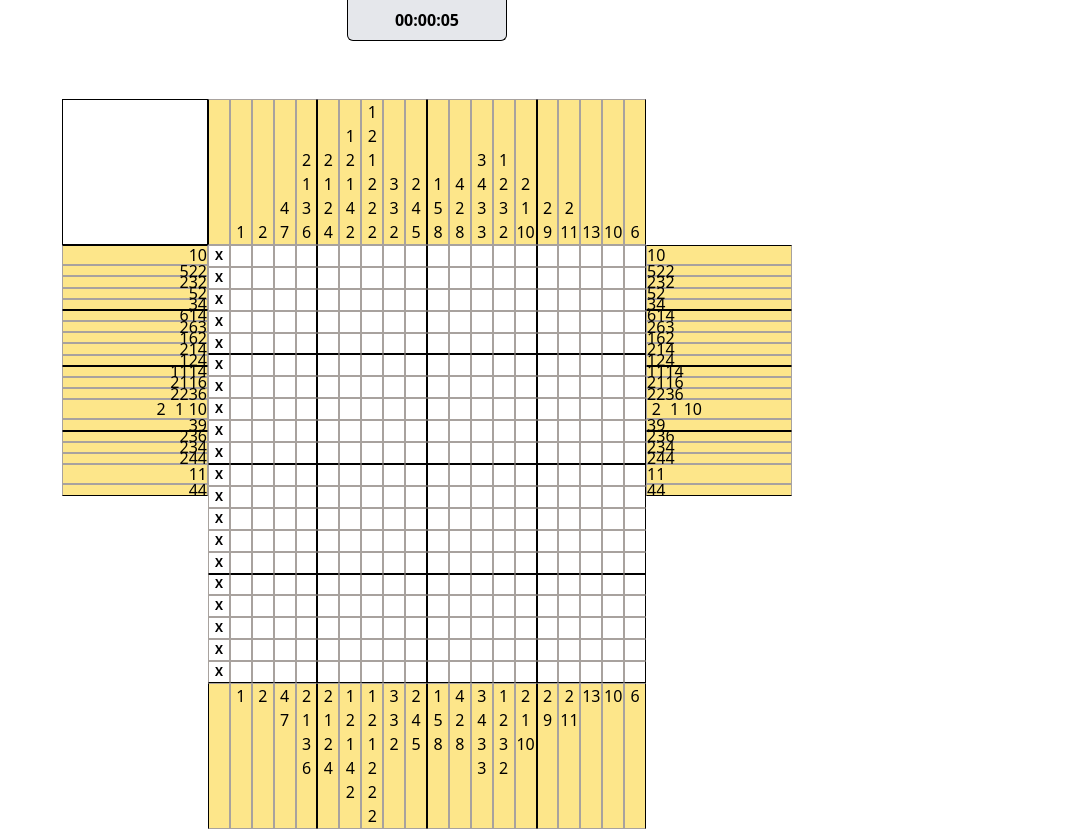
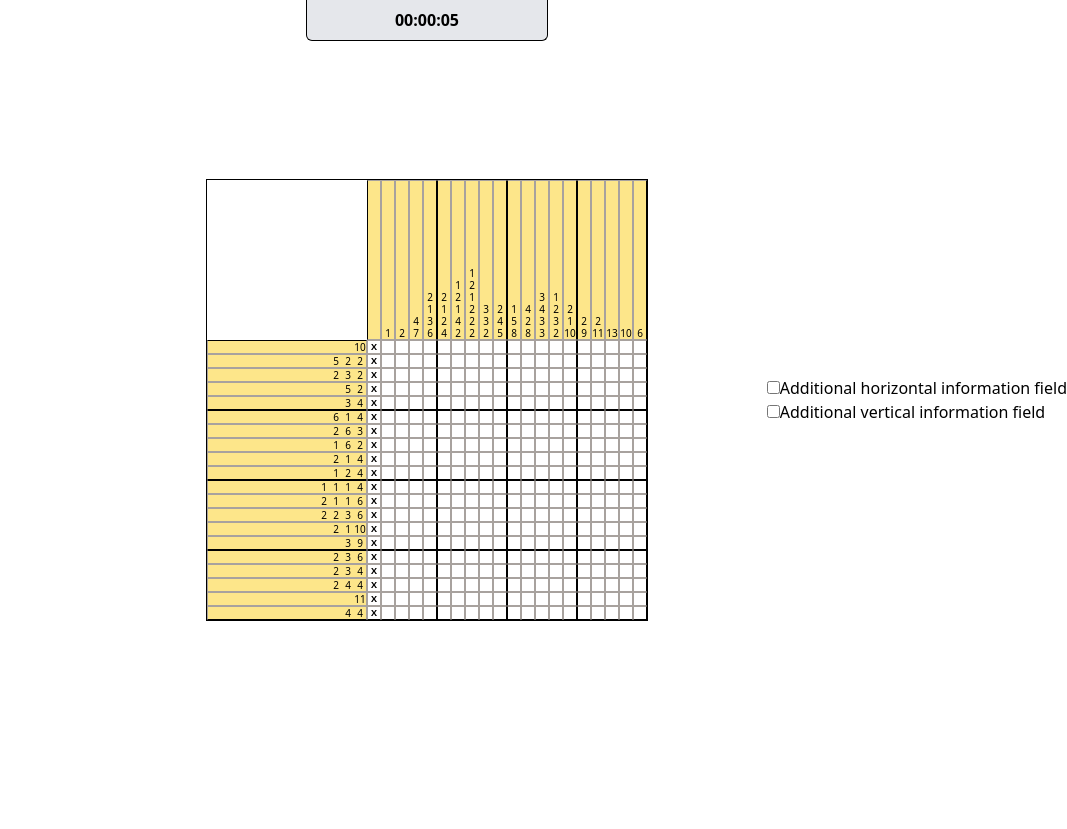
Before and after one commit to McLareni/nonogram, a React (Vite) app: page / in a window 1280 px wide. Shown: the whole page, without its empty margins (213-1280 px from the left). After the commit the page ends 800 px from the top, so only its background shows below. Built offline with nearby package versions, Linux system fonts and the light colour scheme.

Commit message:
changeSize

```diff
--- a/src/App.jsx
+++ b/src/App.jsx
@@ -10,8 +10,10 @@
 import GameField from "./components/GameField.jsx";
 import TopMenu from "./components/TopMenu.jsx";
 import Modal from "./components/Modal.jsx";
+import Settings from "./components/Settings.jsx";
 
 import { GridContext } from "./store/Grid-context.jsx";
+
 
 const infoLineVertical = GetRowsTabsVertical(DUMMY_APPLE.grid).tabList;
 const infoLineHorizontal = GetRowsTabsHorizontal(DUMMY_APPLE.grid).tabList;
@@ -100,6 +102,10 @@
   const [modalIsOpen, setModelIsOpen] = useState(false);
   const [ time, setTime ] = useState(0);
   const [grid, gridDispatch] = useReducer(gridReducer, initialGrid);
+  const [ visibleField, setVisibleField ] = useState({
+    horizontal: false,
+    vertical: false
+  })
 
   function changeColor(indexRow, indexCol, color) {
     gridDispatch({
@@ -158,11 +164,21 @@
     statusLineHorizontal: grid.statusLineHorizontal,
   };
 
+  function changeVisibleField(e, direction){
+    setVisibleField((prevVisible => {
+      let currVisible = {...prevVisible}
+      currVisible[direction] = e.target.checked;
+
+      return currVisible;
+    }))
+  }
+
   return (
     <GridContext.Provider value={gridCxt}>
       <Modal modalIsOpen={modalIsOpen} time={time}/>
       <TopMenu time={time}/>
-      <GameField emptyRow={emptyRow} emptyCol={emptyCol}/>
+      <GameField emptyRow={emptyRow} emptyCol={emptyCol} field={visibleField}/>
+      <Settings onChange={changeVisibleField}/>
     </GridContext.Provider>
   );
 }
--- a/src/components/Cell.jsx
+++ b/src/components/Cell.jsx
@@ -16,13 +16,13 @@
   let cssClasses, content;
 
   if (info) {
-    cssClasses = "flex-1 border-0 border-black";
+    cssClasses = "border-0 border-stone-800 aspect-square w-[8px] w-[8px]";
     cssClasses +=
       grid[indexRow][indexCol] === "black" ? " bg-black" : " bg-white ";
 
     content = "";
   } else {
-    cssClasses = "flex-1 border flex justify-center items-center font-bold text-xs cursor-pointer aspect-square";
+    cssClasses = "border flex justify-center items-center font-bold text-[9px] cursor-pointer w-[12px] w-[12px] aspect-square";
     cssClasses +=
       grid[indexRow][indexCol] === "black"
         ? " bg-stone-900 border-black"
@@ -50,13 +50,13 @@
   }
 
   return (
-    <div
+    <button
       className={getCorrectStyle(indexRow, indexCol)}
       id={!info ? `${indexRow}-${indexCol}` : undefined}
       onClick={(e) => {!info && click(e, indexRow, indexCol)}}
       onContextMenu={(e) => {!info && click(e, indexRow, indexCol)}}
     >
       {content}
-    </div>
+    </button>
   );
 }
--- a/src/components/GameField.jsx
+++ b/src/components/GameField.jsx
@@ -1,4 +1,4 @@
-import { useState, memo } from "react";
+import { useState, memo, useContext } from "react";
 
 import DUMMY_APPLE from "../scripts/DUMMY_APPLE.js";
 import {
@@ -10,15 +10,18 @@
 
 import Table from "../components/Table.jsx";
 import InfoField from "../components/InfoField.jsx";
+import { GridContext } from "../store/Grid-context.jsx";
 
 const infoLineVertical = GetRowsTabsVertical(DUMMY_APPLE.grid).tabList;
 const infoLineHorizontal = GetRowsTabsHorizontal(DUMMY_APPLE.grid).tabList;
 
-const GameField = memo(function GameField({ emptyRow, emptyCol }) {
+const GameField = memo(function GameField({ emptyRow, emptyCol, field }) {
   const [focusCell, setFocusCell] = useState({
     row: undefined,
     col: undefined,
   });
+
+  const { statusLineVertical, statusLineHorizontal } = useContext(GridContext);
 
   function handleFocusCell(coord) {
     let [row, col] = coord.split("-");
@@ -37,24 +40,62 @@
     setFocusCell: handleFocusCell,
   };
 
+  console.log(field);
+
+
   return (
     <FocusCellContext.Provider value={focusCellCxt}>
-      <div className="mt-[10%]">
-        <section
+      <table
         id="table"
-          className="grid grid-cols-[1fr_3fr_1fr] grid-rows-[1fr_3fr_1fr] w-full"
+        className="border border-black border-collapse"
         onMouseMove={(e) => handleMove(e)}
       >
+        <tbody>
+          <tr>
+            <td>
               <Table info={true} />
+            </td>
+            <td>
               <InfoField direction="vertical" infoTabs={infoLineVertical} />
-          <div></div>
+            </td>
+            <td>{field.horizontal && <div></div>}</td>
+          </tr>
+          <tr>
+            <td>
               <InfoField direction="horizontal" infoTabs={infoLineHorizontal} />
+            </td>
+            <td>
               <Table emptyCol={emptyCol} emptyRow={emptyRow} />
-          <InfoField direction="horizontal" second={true} infoTabs={infoLineHorizontal} />
-          <div></div>
-          <InfoField direction="vertical" second={true} infoTabs={infoLineVertical} />
-        </section>
-      </div>
+            </td>
+            <td>
+              {field.horizontal && (
+                <InfoField
+                  direction="horizontal"
+                  second={true}
+                  infoTabs={infoLineHorizontal}
+                />
+              )}
+            </td>
+          </tr>
+          <tr>
+            <td>{field.vertical && <div className=""></div>}</td>
+            <td>
+              {field.vertical && (
+                <InfoField
+                  direction="vertical"
+                  second={true}
+                  infoTabs={infoLineVertical}
+                />
+              )}
+            </td>
+            <td>
+              {field.vertical && field.horizontal && (
+                <div className=""></div>
+              )}
+            </td>
+          </tr>
+        </tbody>
+      </table>
     </FocusCellContext.Provider>
   );
 });
--- a/src/components/InfoButton.jsx
+++ b/src/components/InfoButton.jsx
@@ -14,14 +14,10 @@
   }
 
   let cssBtn =
-    "flex justify-center items-center relative before:absolute before:-top-[40%] before:left-1/2 before:-translate-x-1/2 before:text-black before:text-2xl aspect-square";
+    "flex aspect-square w-[12px] text-[10px] w-[12px] justify-center items-center relative before:absolute before:-top-[40%] before:left-1/2 before:-translate-x-1/2 before:text-black before:text-2xl";
 
   if (styles) {
     cssBtn += " before:content-['x'] text-stone-400";
-  }
-
-  if(direction === 'horizontal'){
-    cssBtn += ' h-full'
   }
 
   return (
--- a/src/components/InfoField.jsx
+++ b/src/components/InfoField.jsx
@@ -6,7 +6,7 @@
 import { FocusCellContext } from "../store/FocusCell-context.jsx";
 
 export default function InfoField({ direction, infoTabs, second }) {
-  const { closeLine, statusLineHorizontal, statusLineVertical } =
+  const { closeLine, statusLineHorizontal, statusLineVertical, grid } =
     useContext(GridContext);
   const { selectedRow, selectedCol } = useContext(FocusCellContext);
 
@@ -24,34 +24,28 @@
 
   const cssClasses = {
     mainDiv: "flex",
-    row: "text-end border border-stone-400",
+    row: "text-end border border-stone-400 justify-end",
   };
 
-  if(second){
-    cssClasses.row += ' justify-start';
-  }
-  else{
-    cssClasses.row += ' justify-end';
+  if (second && direction === "horizontal") {
+    cssClasses.row += " justify-end flex-row-reverse";
+  } else if (second && direction === "vertical") {
+    cssClasses.row += " justify-start flex-col-reverse";
   }
 
-  let index
+  let index;
 
   if (direction === "vertical") {
-    cssClasses.mainDiv += " flex-row w-full";
+    cssClasses.mainDiv += " flex-row ";
     cssClasses.row += " flex flex-1 flex-col";
-
-
 
     index = selectedCol;
   } else {
-    cssClasses.mainDiv += " flex-col w-full";
-    cssClasses.row += " flex flex-row";
-
-
+    cssClasses.mainDiv += " flex-col";
+    cssClasses.row += " flex flex-1 flex-row ";
 
     index = selectedRow;
   }
-
 
   function getCorrectStyle(indexRow) {
     let css = cssClasses.row;
@@ -73,17 +67,19 @@
     return css;
   }
 
+  const styleVertical = {height: `${8*grid.length}px`};
+  const styleHorizontal = {width: `${8*grid[0].length}px`};
+
 
   return (
-    <div className={cssClasses.mainDiv}>
+    <div className={cssClasses.mainDiv} style={direction === "vertical" ? styleVertical : styleHorizontal} >
       {infoTabs.map((row, rowIndex) => {
         let css = getCorrectStyle(rowIndex);
 
-        if(index == rowIndex && index){
-          css += ' bg-orange-300'
-        }
-        else{
-          css += ' bg-amber-200'
+        if (index == rowIndex && index) {
+          css += " bg-orange-300";
+        } else {
+          css += " bg-amber-200";
         }
 
         return (
--- /dev/null
+++ b/src/components/Settings.jsx
@@ -0,0 +1,8 @@
+export default function Settings({onChange}){
+    return(
+        <div className="absolute right-0 top-1/2 -translate-y-1/2">
+            <p><input type="checkbox" onChange={(e) => onChange(e, "horizontal")} /><label>Additional horizontal information field</label></p>
+            <p><input type="checkbox" onChange={(e) => onChange(e, "vertical")}/><label>Additional vertical information field</label></p>
+        </div>
+    )
+}
--- a/src/components/Table.jsx
+++ b/src/components/Table.jsx
@@ -9,18 +9,21 @@
 let clamp = false;
 let currBg;
 
-
-const Table = function Table({
+// million-ignore
+export default function Table({
   info = false,
   emptyRow = [],
   emptyCol = [],
 }) {
   const { grid, changeColor } = useContext(GridContext);
 
-  let cssClasses = "flex flex-col items-center aspect-square";
+  let cssClasses = "flex flex-col items-center";
 
   if (info) {
-    cssClasses += " border border-black min-w-full";
+    cssClasses += "";
+  }
+  else{
+    cssClasses += ""
   }
 
   function handleClick(e, indexRow, indexCol) {
@@ -66,6 +69,7 @@
   return (
     <div
       className={cssClasses}
+      id={info ? 'result' : 'main'}
       onMouseMove={handleMove}
       onMouseDown={handleDown}
       onMouseUp={handleUp}
@@ -111,5 +115,3 @@
     </div>
   );
 };
-
-export default Table
--- a/src/index.css
+++ b/src/index.css
@@ -4,5 +4,6 @@
 
 *{
     padding: 0;
-    box-sizing: border-box;
+    box-sizing: content-box;
+    overflow: hidden;
 }
--- a/src/scripts/DUMMY_APPLE.js
+++ b/src/scripts/DUMMY_APPLE.js
@@ -1,5 +1,10 @@
 const DUMMY_APPLE = {
   name: "Apple",
+  // grid: [
+  //   ['white', "white","black", "white","black"],
+  //   ['black', "white","black", "white","black"],
+  //   ['white', "black","black", "white","black"]
+  // ]
   grid: [
     ["white", "white", "white", "black", "black", "black", "black", "black", "black", "black", "black", "black", "black", "white", "white", "white", "white", "white", "white", "white"],
     ["white", "black", "black", "black", "black", "black", "white", "white", "black", "black", "white", "black", "black", "white", "white", "white", "white", "white", "white", "white"],
```
Lines whose indentation alone changed are shown as unchanged.
